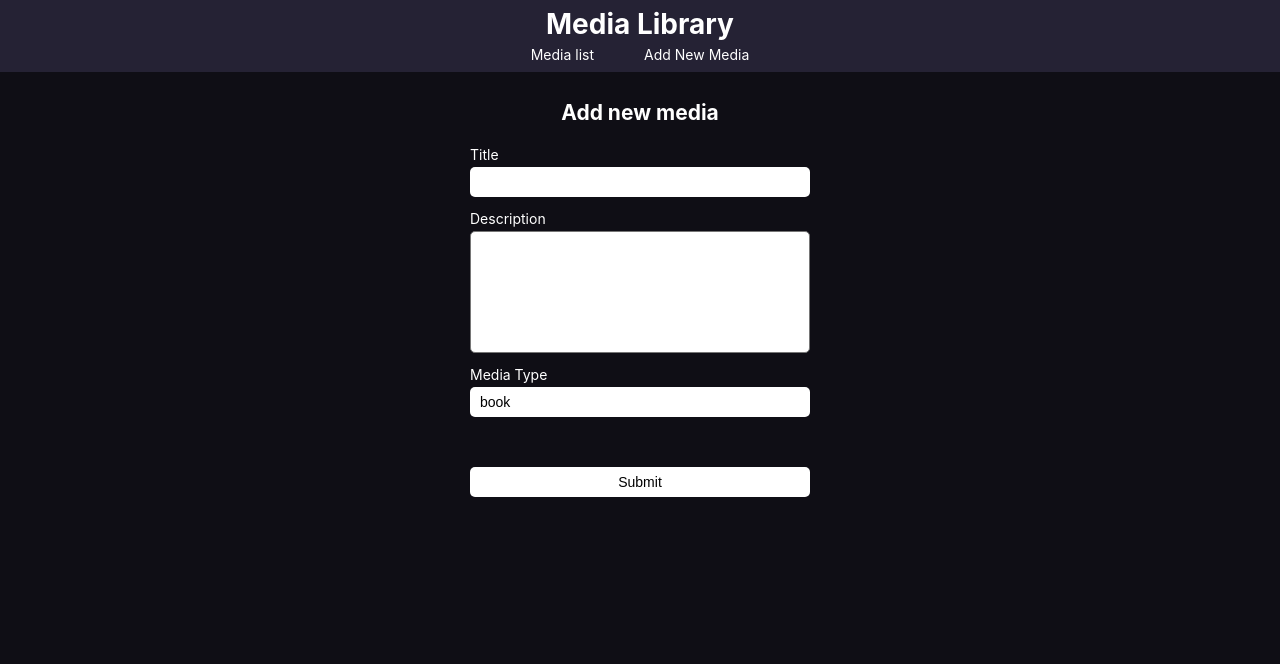
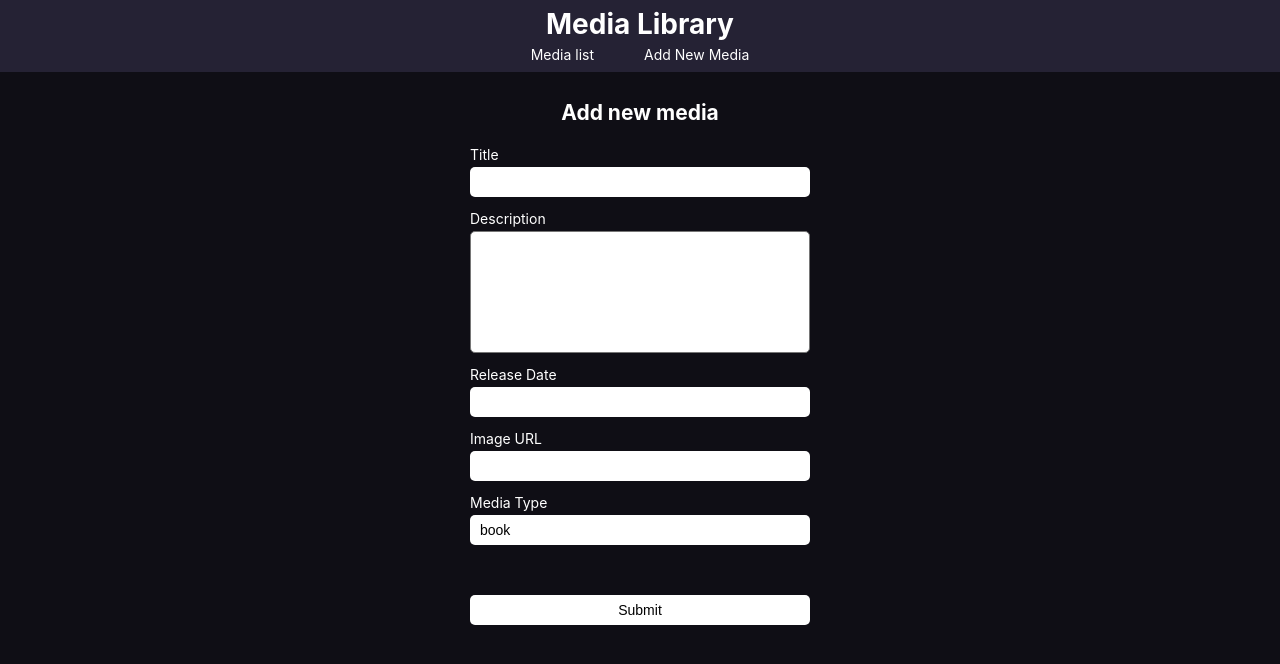
Before and after one commit to Shookette/MediaLibrary, a React (Vite) app: page /add in a window 1280 px wide. Shown: the top 664 px of the page. Built offline with nearby package versions, Linux system fonts and the light colour scheme.

Commit message:
feat(medianewpage): add two new field (creationDate and Image) not required both

```diff
--- a/package.json
+++ b/package.json
@@ -1,7 +1,7 @@
 {
   "name": "medialibrary",
   "private": true,
-  "version": "0.2.0",
+  "version": "0.3.0",
   "type": "module",
   "scripts": {
     "dev": "vite",
--- a/src/container/MediaNewPage/MediaNewPage.tsx
+++ b/src/container/MediaNewPage/MediaNewPage.tsx
@@ -30,6 +30,10 @@ const MediaNewPage = () => {
         <span className="add-media_input--error">{errors.title && "Title is required"}</span>
         <label className="add-media_label" htmlFor="description">Description</label>
         <textarea className="add-media_input" id="description" {...register("description")} />
+        <label className="add-media_label" htmlFor="release">Release Date</label>
+        <input className="add-media_input" id="release" {...register("release")} />
+        <label className="add-media_label" htmlFor="image">Image URL</label>
+        <input className="add-media_input" id="image" {...register("image")} />
         <label className="add-media_label" htmlFor="type">Media Type</label>
         <select className="add-media_input" id="type" {...register("type", { required: true })}>
           {options.map(option => (
--- a/src/interfaces/Media.ts
+++ b/src/interfaces/Media.ts
@@ -2,7 +2,7 @@ export default interface Media {
   id: string;
   title: string;
   description?: string;
-  creationDate?: string;
+  release?: string;
   image?: string;
   lend: boolean;
   comment?: string;
```
Also changed, not shown: 1 other file (tests, documents, lock files or other folders).
